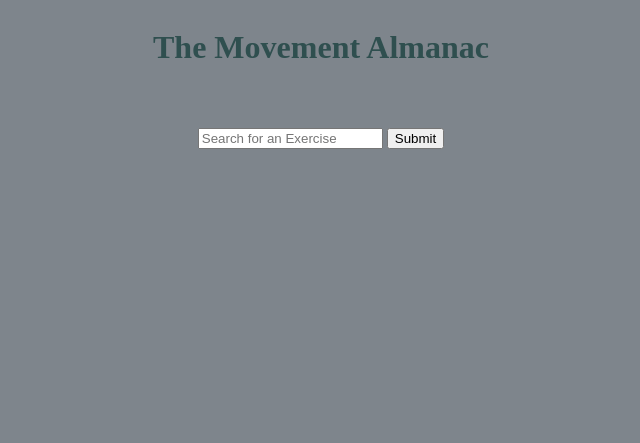
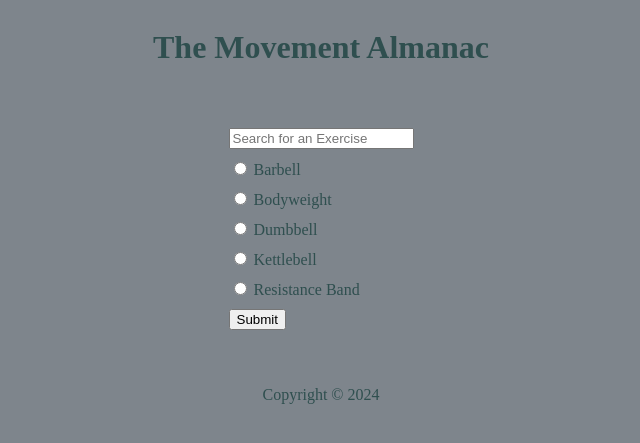
Before and after one commit to JCSweet/MovementAlmanac, a Node server app: page / in a window 1280 px wide. Shown: the top 443 px of the page, without its empty margins (319-959 px from the left). Run offline with Node 20, Linux system fonts and the light colour scheme.

Commit message:
add EJS partials for component structure; add filter by equipment for API call

```diff
--- a/index.js
+++ b/index.js
@@ -8,29 +8,49 @@ app.use(express.static("public"));
 app.use(express.urlencoded({ extended: true }));
 
 let result;
+let equipment;
+let filteredResult = [];
 
 app.get("/", (req, res) => {
-  res.render("index.ejs", { movement: result });
+  //   res.render("index.ejs", { movement: result });
+  res.render("index.ejs", { movement: filteredResult });
 });
+
+function filterResultsByEquipment(result, equipment) {
+  //   console.log(`Console log: filterByEquipment function has recieved request.`);
+  result.map((exercise) => {
+    if (exercise.equipment === equipment) {
+      return filteredResult.push(exercise);
+    }
+  });
+}
 
 app.post("/searchMovement", async (req, res) => {
   const apiEndpoint = "/name/";
   const apiParams = req.body.searchMovement;
+  equipment = req.body.equipment;
   const apiURL = `https://exercisedb.p.rapidapi.com/exercises${apiEndpoint}${apiParams}`;
   const options = {
     method: "GET",
     url: apiURL,
-    params: { limit: "10" },
+    params: { limit: "100" },
     headers: {
-        'X-RapidAPI-Key': '41613474f1mshba26fc3ffafdfcdp12fc43jsn96ff6c9c7661',
-        'X-RapidAPI-Host': 'exercisedb.p.rapidapi.com'
+      "X-RapidAPI-Key": "41613474f1mshba26fc3ffafdfcdp12fc43jsn96ff6c9c7661",
+      "X-RapidAPI-Host": "exercisedb.p.rapidapi.com",
     },
   };
-  console.log(`Console Log: Sending API request to: ${apiURL}`);
+  console.log(
+    `Console Log: Sending API request to: ${apiURL}. Search Term: "${apiParams}". Equipment: ${equipment}`
+  );
   try {
     const response = await axios.request(options);
     result = response.data;
-    // console.log(`Console Log: API Response: ${result}`);
+    if (equipment) {
+        filterResultsByEquipment(result, equipment);
+    } else {
+        filteredResult = result;
+    }
+    //   console.log(`Console log: Filtered Result: ${filteredResult}`);
     res.redirect("/");
   } catch (error) {
     console.error(`Console Log: There is an error: ${error.response}`);
--- a/public/styles/style.css
+++ b/public/styles/style.css
@@ -1,13 +1,28 @@
 body {
     background-color: rgb(126, 133, 140);
     color: darkslategrey;
+
+}
+main {
     display: flex;
     justify-content: center;
     align-items: center;
     flex-direction: column;
     gap: 40px;
 }
-
+form {
+    display: flex;
+    flex-direction: column;
+    align-items: baseline;
+    gap: 10px;
+}
+#exerciseList {
+    display: flex;
+    flex-direction: column;
+    justify-content: center;
+    align-items: center;
+    gap: 40px;
+}
 .exerciseCard {
     border: 1px solid whitesmoke;
     border-radius: 6px;
@@ -23,3 +38,7 @@ body {
 .exerciseImg > img {
     max-width: 200px;
 }
+footer {
+    display: flex;
+    justify-content: center;
+}
--- a/views/index.ejs
+++ b/views/index.ejs
@@ -1,38 +1,7 @@
-<!DOCTYPE html>
-<html lang="en">
-  <head>
-    <meta charset="UTF-8" />
-    <meta name="viewport" content="width=device-width, initial-scale=1.0" />
-    <title>The Movement Almanac</title>
-    <link rel="stylesheet" href="styles/style.css" />
-  </head>
-  <body>
-    <h1>The Movement Almanac</h1>
-    <form action="/searchMovement" method="post">
-      <input
-        type="text"
-        name="searchMovement"
-        placeholder="Search for an Exercise"
-      />
-      <input type="submit" name="Submit" />
-    </form>
-    <% if (locals.movement) { %> <% movement.forEach(movement => { %>
-    <div class="exerciseCard">
-      <div class="exerciseInfo">
-        <h2><%= movement.name %></h2>
-        <h3>Equipment: <%= movement.equipment %></h3>
-        <h4>How to:</h4>
-        <ol><% movement.instructions.forEach(instruction => { %>
-            <li><%= instruction %></li>
-        <% }) %></ol>
-      </div>
-      <div class="exerciseImg">
-        <img
-          src="<%= movement.gifUrl %>"
-          alt="Animated GIF showing <%= movement.name %>"
-        />
-      </div>
-    </div>
-    <% }); %> <% } %>
-  </body>
-</html>
+<%- include("partials/header.ejs"); %>
+<main>
+  <h1>The Movement Almanac</h1>
+  <div><%- include("partials/form.ejs"); %></div>
+  <div><%- include("partials/exercises.ejs"); %></div>
+</main>
+<%- include("partials/footer.ejs"); %>
--- /dev/null
+++ b/views/partials/exercises.ejs
@@ -0,0 +1,22 @@
+<section id="exerciseList">
+  <% if (locals.movement) { %> <% movement.forEach(movement => { %>
+  <div class="exerciseCard">
+    <div class="exerciseInfo">
+      <h2><%= movement.name %></h2>
+      <h3>Equipment: <%= movement.equipment %></h3>
+      <h4>How to:</h4>
+      <ol>
+        <% movement.instructions.forEach(instruction => { %>
+        <li><%= instruction %></li>
+        <% }) %>
+      </ol>
+    </div>
+    <div class="exerciseImg">
+      <img
+        src="<%= movement.gifUrl %>"
+        alt="Animated GIF showing how to perform <%= movement.name %>"
+      />
+    </div>
+  </div>
+  <% }); %> <% } %>
+</section>
--- /dev/null
+++ b/views/partials/footer.ejs
@@ -0,0 +1,5 @@
+<footer>
+    <p>Copyright © <%= new Date().getFullYear(); %></p>
+  </footer>
+</body>
+</html>
--- /dev/null
+++ b/views/partials/form.ejs
@@ -0,0 +1,24 @@
+<form action="/searchMovement" method="post">
+  <input type="text" name="searchMovement" placeholder="Search for an Exercise" required />
+  <div>
+    <input type="radio" name="equipment" id="Barbell" value="barbell" />
+    <label for="Barbell">Barbell</label>
+  </div>
+  <div>
+    <input type="radio" name="equipment" id="Bodyweight" value="body weight" />
+    <label for="Bodyweight">Bodyweight</label>
+  </div>
+  <div>
+    <input type="radio" name="equipment" id="Dumbbell" value="dumbbell" />
+    <label for="Dumbbell">Dumbbell</label>
+  </div>
+  <div>
+    <input type="radio" name="equipment" id="Kettlebell" value="kettlebell" />
+    <label for="Kettlebell">Kettlebell</label>
+  </div>
+  <div>
+    <input type="radio" name="equipment" id="Resistance Band" value="resistance band" />
+    <label for="Resistance Band">Resistance Band</label>
+  </div>
+  <input type="submit" name="Search" />
+</form>
--- /dev/null
+++ b/views/partials/header.ejs
@@ -0,0 +1,9 @@
+<!DOCTYPE html>
+<html lang="en">
+  <head>
+    <meta charset="UTF-8" />
+    <meta name="viewport" content="width=device-width, initial-scale=1.0" />
+    <title>The Movement Almanac</title>
+    <link rel="stylesheet" href="styles/style.css" />
+  </head>
+  <body>
```
